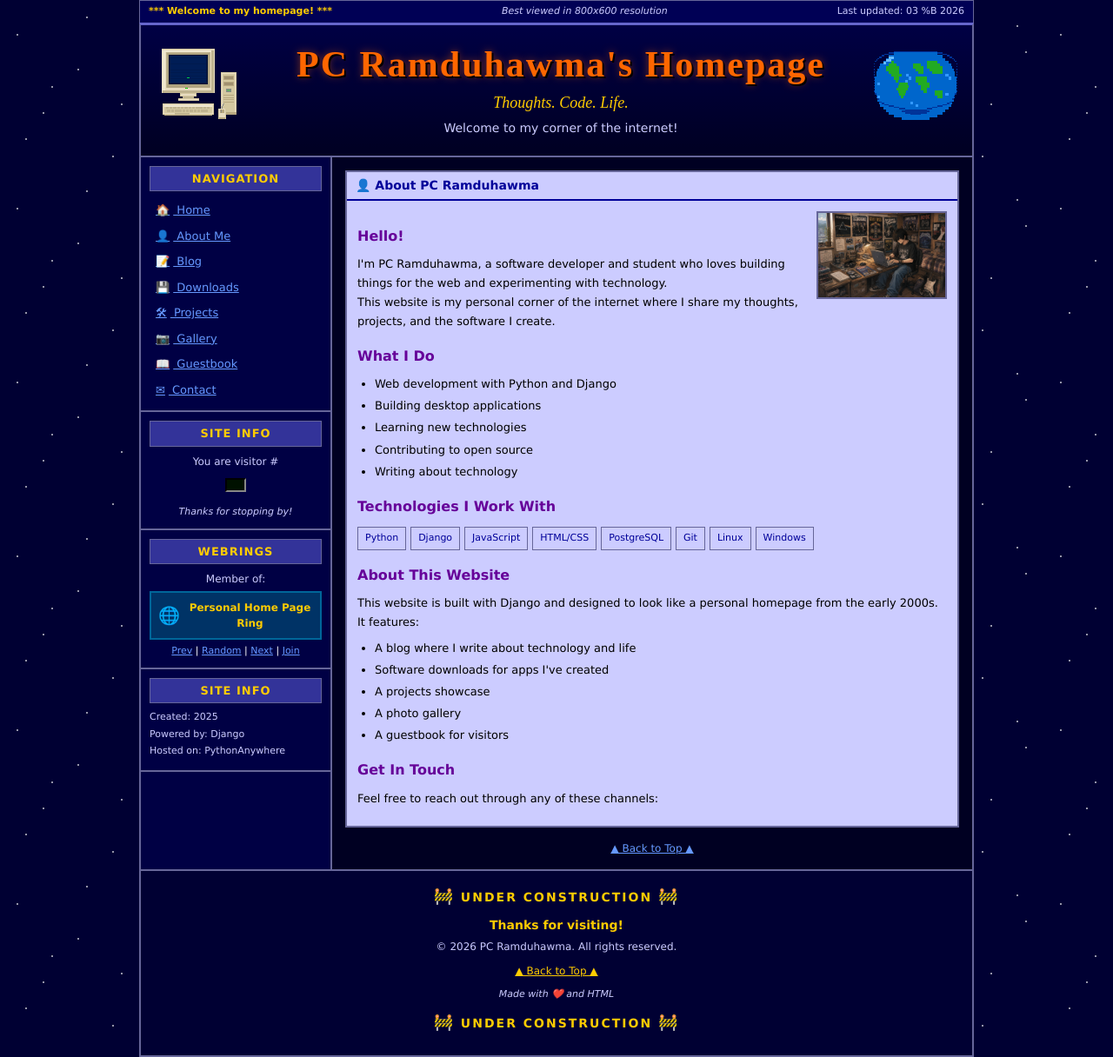
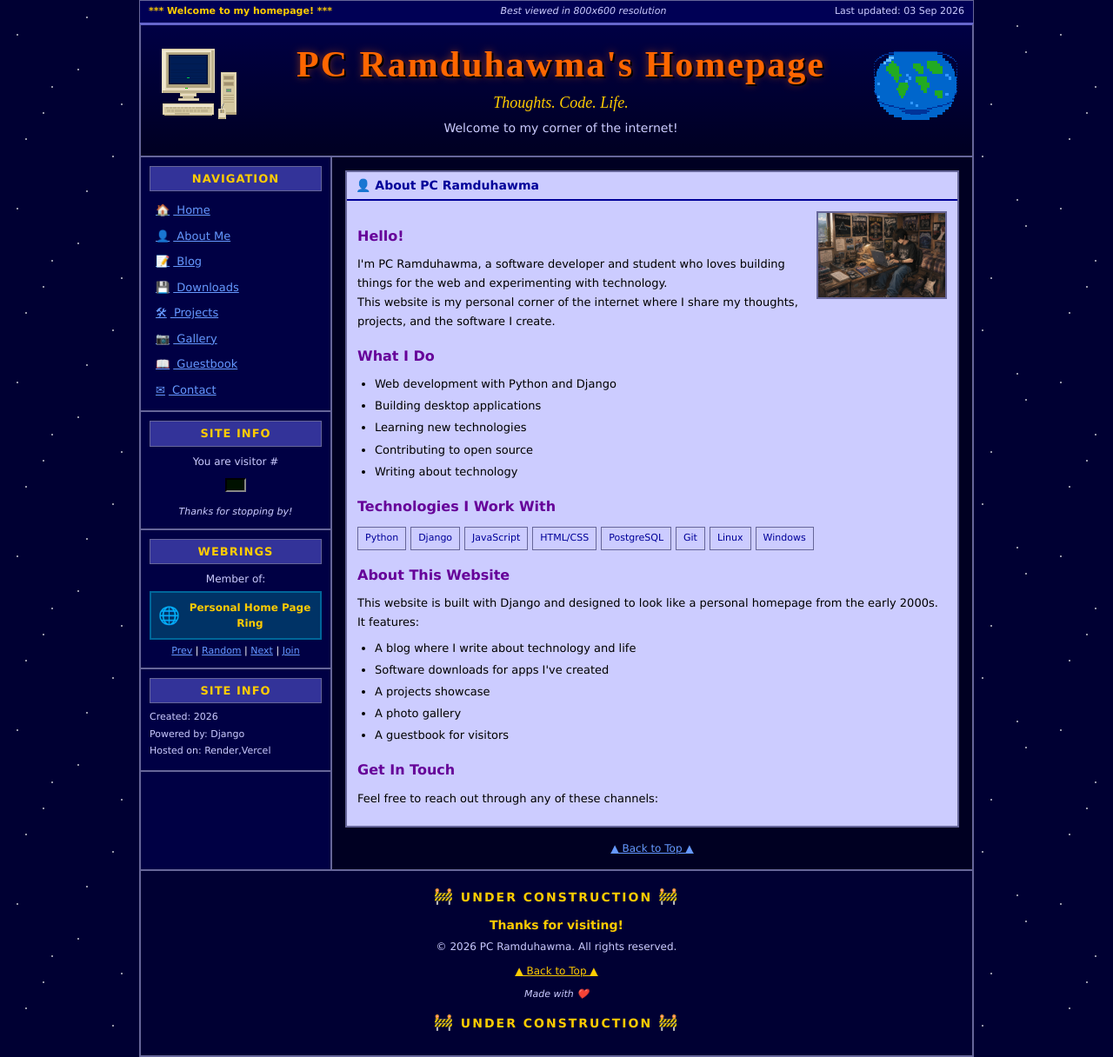
Before and after one commit to pachuau10/pcramduhawma, a Django app: template templates/about.html in a window 1280 px wide. Shown: the whole page at 87% size. Run offline with Django 5.2, Linux system fonts and the light colour scheme; the template is opened without the code that fills it, so the values that code supplies are empty.

Commit message:
Update project

```diff
--- a/templates/includes/announcement_bar.html
+++ b/templates/includes/announcement_bar.html
@@ -6,6 +6,6 @@
         Best viewed in 800x600 resolution
     </div>
     <div class="announcement-right">
-        Last updated: {% now "d %B Y" %}
+        Last updated: {% now "d M Y" %}
     </div>
 </div>
--- a/templates/includes/footer.html
+++ b/templates/includes/footer.html
@@ -9,7 +9,7 @@
         <p class="footer-thanks">{{ site_settings.footer_message|default:"Thanks for visiting!" }}</p>
         <p class="footer-copyright">&copy; {% now "Y" %} PC Ramduhawma. All rights reserved.</p>
         <p class="footer-back-to-top"><a href="#">&#9650; Back to Top &#9650;</a></p>
-        <p class="footer-made">Made with &#10084;&#65039; and HTML</p>
+        <p class="footer-made">Made with &#10084;&#65039;</p>
     </div>
     <div class="footer-construction">
         <span class="construction-icon">&#128679;</span>
--- a/templates/includes/sidebar.html
+++ b/templates/includes/sidebar.html
@@ -42,7 +42,7 @@
 
 <div class="sidebar-section site-info-section">
     <h3 class="sidebar-title">Site Info</h3>
-    <p class="info-line">Created: 2025</p>
+    <p class="info-line">Created: 2026 </p>
     <p class="info-line">Powered by: Django</p>
-    <p class="info-line">Hosted on: PythonAnywhere</p>
+    <p class="info-line">Hosted on: Render,Vercel</p>
 </div>
```
